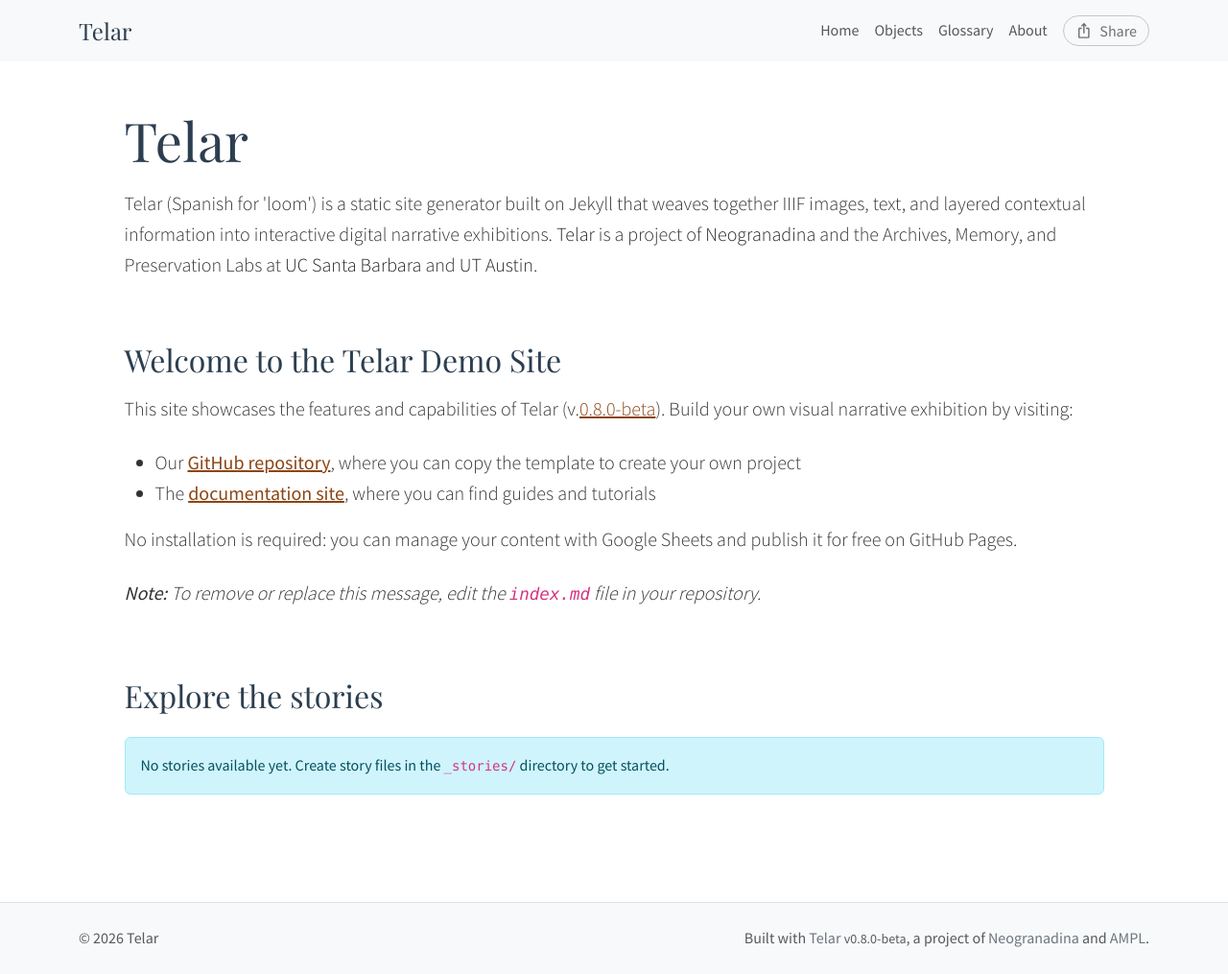
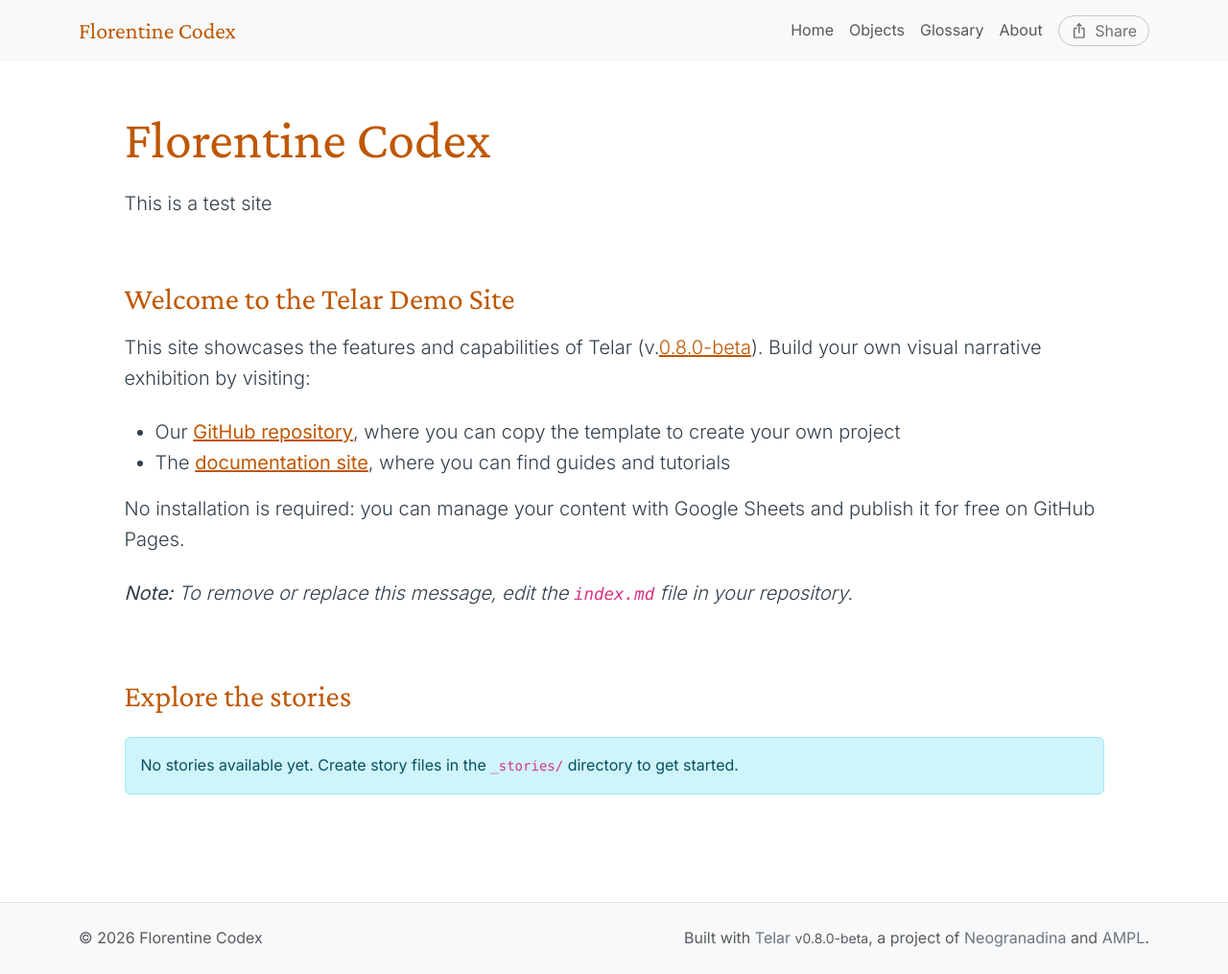
Before and after one commit to jsar123/groupone, a Jekyll site: the page built from index.md, in a window 1280 px wide. Shown: the whole page at 96% size. Built offline with Jekyll 4.4.1, drawn with Linux system fonts in a browser that asks for light colours.

Commit message:
Update _config.yml

```diff
--- a/_config.yml
+++ b/_config.yml
@@ -2,13 +2,13 @@
 # https://telar.org
 
 # Site Settings
-title: Telar
-description: "Telar (Spanish for 'loom') is a static site generator built on Jekyll that weaves together IIIF images, text, and layered contextual information into interactive digital narrative exhibitions. <a href='https://github.com/UCSB-AMPLab/telar'>Telar</a> is a project of <a href='https://neogranadina.org'>Neogranadina</a> and the Archives, Memory, and Preservation Labs at <a href='https://ampl.clair.ucsb.edu/'>UC Santa Barbara</a> and <a href='https://liberalarts.utexas.edu/history/'>UT Austin</a>."
-baseurl: "/telar"
-url: "https://ampl.clair.ucsb.edu"
+title: Florentine Codex
+description: "This is a test site"
+baseurl: "/groupone"
+url: "https://jsar123.github.io"
 author: ""
 email: ""
-telar_theme: "paisajes" # Options: paisajes, neogranadina, santa-barbara, austin, or custom
+telar_theme: "austin" # Options: paisajes, neogranadina, santa-barbara, austin, or custom
 logo: "" # Path to logo image (optional, max 80px tall, 200-300px wide recommended)
 telar_language: "en" # Options: "en" (English), "es" (Español)
 
@@ -46,8 +46,8 @@ story_key: "test"
 #    - If running locally: Run `python3 scripts/fetch_google_sheets.py` before building
 google_sheets:
   enabled: true
-  shared_url: "https://docs.google.com/spreadsheets/d/18dJWy9wkLD7Muokigg4wp85c3Vsjuphdrn0g51pwkGY/edit"
-  published_url: "https://docs.google.com/spreadsheets/d/e/2PACX-1vT9eeRoyQCr1j-1uDaWBm-rgZNXtn9A-mepL0I4dqDTx2-E_6gbVD-8x0DYDVhppiAzrFpd20_9cr3z/pubhtml"
+  shared_url: "https://docs.google.com/spreadsheets/d/1OFSRxfWY9JsEs5w0SfxrBYioWAFh3B7CPk--5L45Mcc/edit?usp=sharing"
+  published_url: "https://docs.google.com/spreadsheets/d/e/2PACX-1vSYOINxY37tZIvt9gSJ0GGFE8ziEc0f8TZblSR-JXe8fh6MgbceTNwiQ9zkt8t2N7s9fXQ5I1g3v8Sm/pubhtml"
 
 
 #
```
